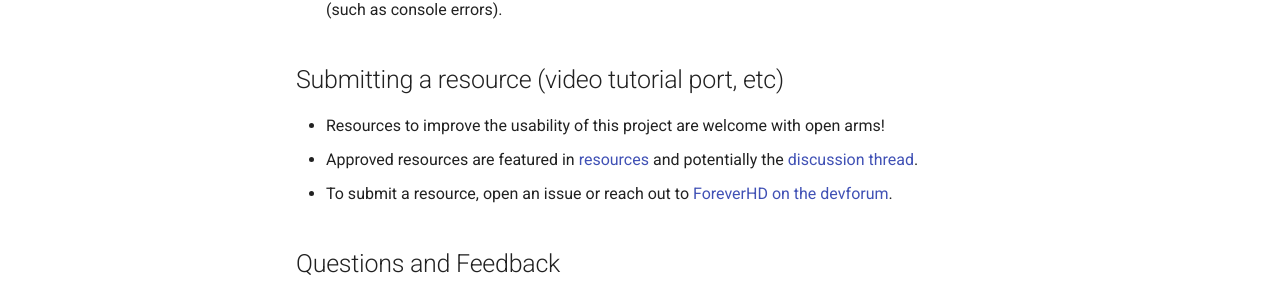
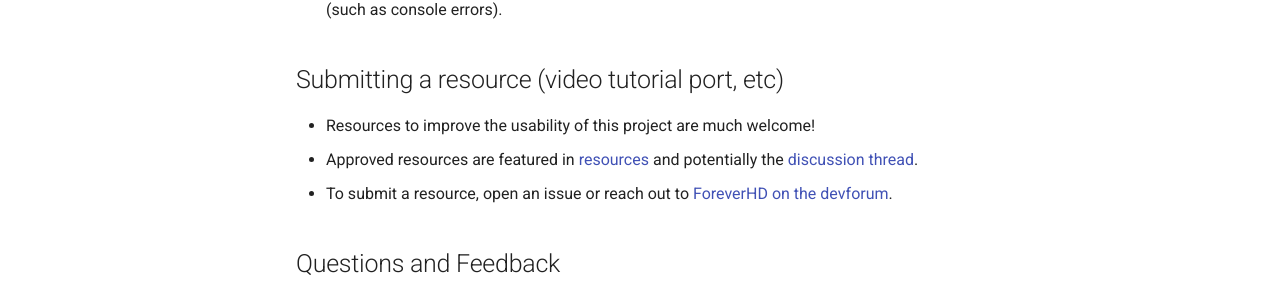
Before and after one commit to 1ForeverHD/ZonePlus, an MkDocs documentation site: the page built from docs/contributing.md, in a window 1280 px wide and 900 px high, scrolled down 616 px. Shown: the part 422-722 px from the top of the window. Built offline with MkDocs 1.6.1 and Material for MkDocs 9.7.7, drawn with Linux system fonts in a browser that asks for light colours; comment, search, counter and statistics services are not loaded.

Commit message:
Updated docs

```diff
--- a/docs/contributing.md
+++ b/docs/contributing.md
@@ -23,7 +23,7 @@
 - Ensure your report includes a detailed explanation of the problem with any relavent images (such as console errors).
 
 ## Submitting a resource (video tutorial port, etc)
-- Resources to improve the usability of this project are welcome with open arms!
+- Resources to improve the usability of this project are much welcome!
 - Approved resources are featured in [resources] and potentially the [discussion thread].
 - To submit a resource, open an issue or reach out to [ForeverHD on the devforum].
 
```
